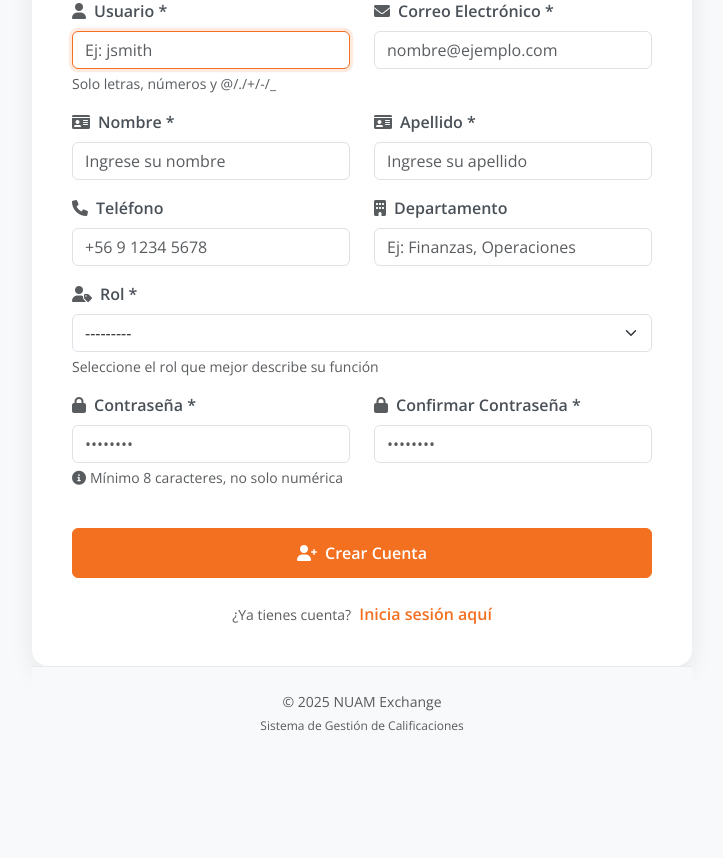
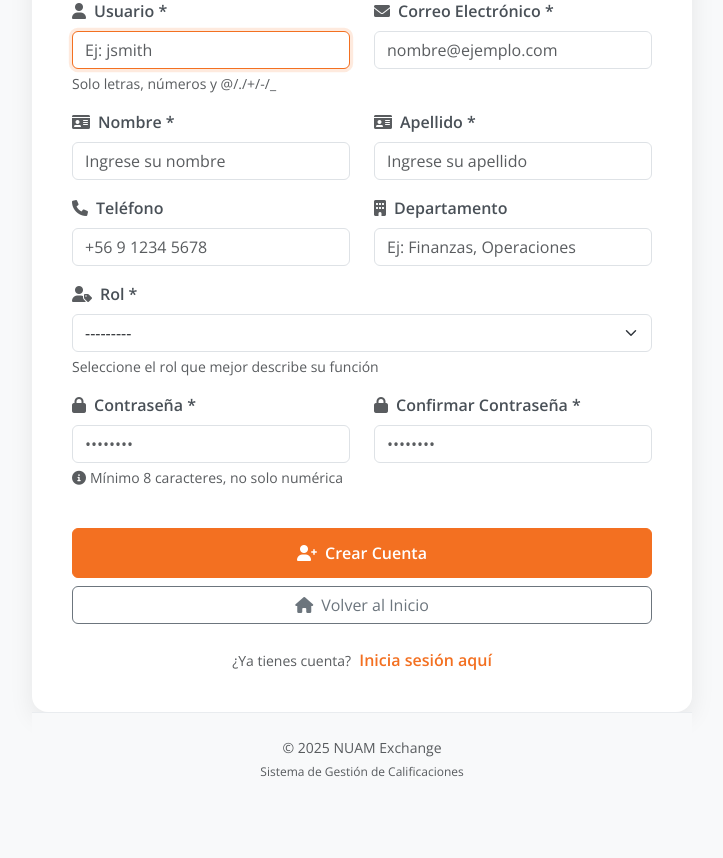
Before and after one commit to Ewniah/nuam_project, a Django app: page /registro/ in a window 1280 px wide. Shown: the part 235-1093 px from the top of the page, without its empty margins (278-1001 px from the left). Before the commit the page ends 966 px from the top, so only its background shows below. Run offline with Django 5.2, Linux system fonts and the light colour scheme; data that the repository does not hold is empty.

Commit message:
feat(ui): agregar botones Volver al Inicio y ajustar alineación en home - Agregado botón 'Volver al Inicio' en login.html - Agregado botón 'Volver al Inicio' en registro.html - Botones con icono home redirigen a página principal - Alineación de botones hero a la izquierda en home.html - Eliminado justify-content-center para mejor UX

```diff
--- a/templates/calificaciones/registro.html
+++ b/templates/calificaciones/registro.html
@@ -242,10 +242,16 @@
                         </div>
                         {% endif %}
 
-                        <div class="d-grid mt-4 mb-3">
+                        <div class="d-grid mt-4 mb-2">
                             <button type="submit" class="btn btn-nuam">
                                 <i class="fas fa-user-plus me-2"></i>Crear Cuenta
                             </button>
+                        </div>
+
+                        <div class="d-grid mb-3">
+                            <a href="{% url 'home' %}" class="btn btn-outline-secondary">
+                                <i class="fas fa-home me-2"></i>Volver al Inicio
+                            </a>
                         </div>
                     </form>
 
--- a/templates/home.html
+++ b/templates/home.html
@@ -17,7 +17,7 @@
                     Plataforma integral para la administración, evaluación y control de calificaciones tributarias
                     según Decreto Ley 1922 y 1949. Gestión profesional con validación automatizada de 30 factores.
                 </p>
-                <div class="d-flex gap-3 flex-wrap justify-content-center">
+                <div class="d-flex gap-3 flex-wrap">
                     {% if user.is_authenticated %}
                         <a href="{% url 'dashboard' %}" class="btn btn-orange btn-nuam-hero" style="min-width: 200px;">
                             <i class="fas fa-chart-line me-2"></i>Ir al Dashboard
--- a/templates/registration/login.html
+++ b/templates/registration/login.html
@@ -153,9 +153,13 @@
                         <a href="#" class="text-muted small text-decoration-none">¿Olvidaste tu contraseña?</a>
                     </div>
 
-                    <button type="submit" class="btn btn-nuam w-100 mb-3">
+                    <button type="submit" class="btn btn-nuam w-100 mb-2">
                         <i class="fas fa-sign-in-alt me-2"></i>Ingresar al Sistema
                     </button>
+
+                    <a href="{% url 'home' %}" class="btn btn-outline-secondary w-100 mb-3">
+                        <i class="fas fa-home me-2"></i>Volver al Inicio
+                    </a>
                 </form>
 
                 <div class="text-center mt-4">
```
